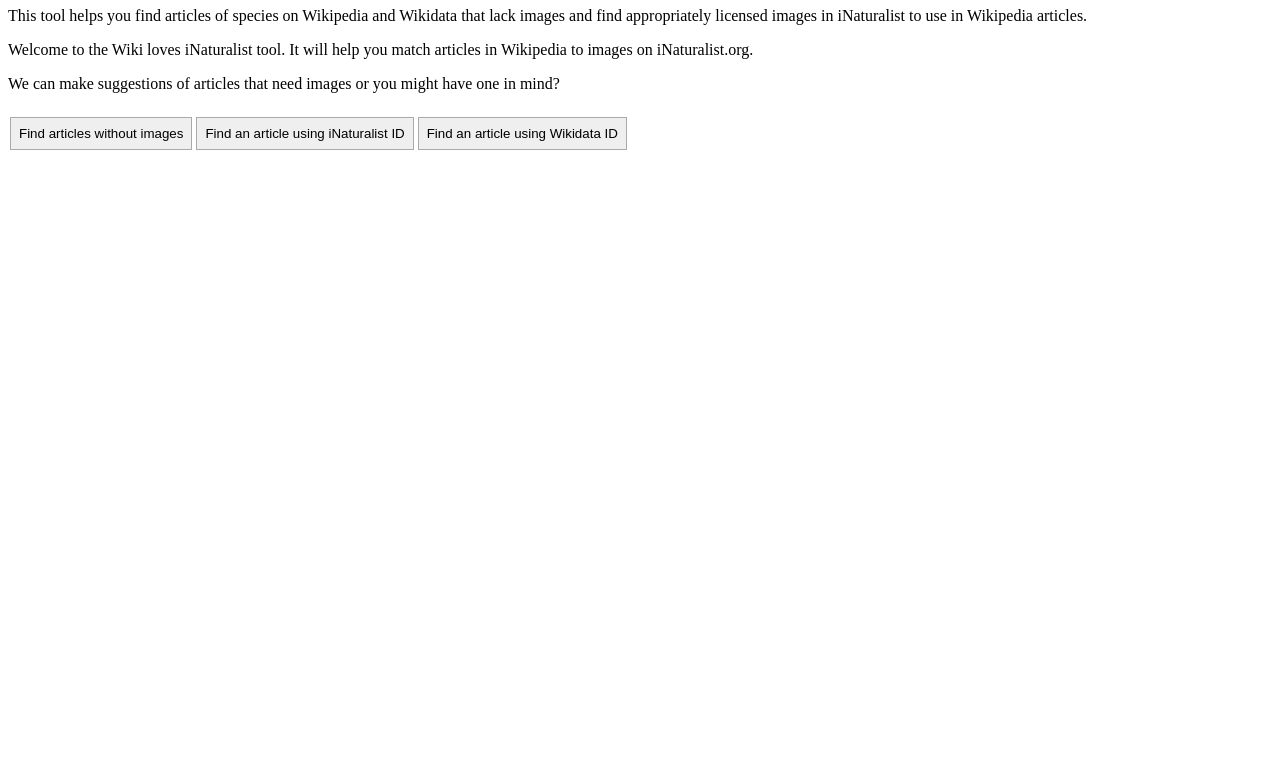
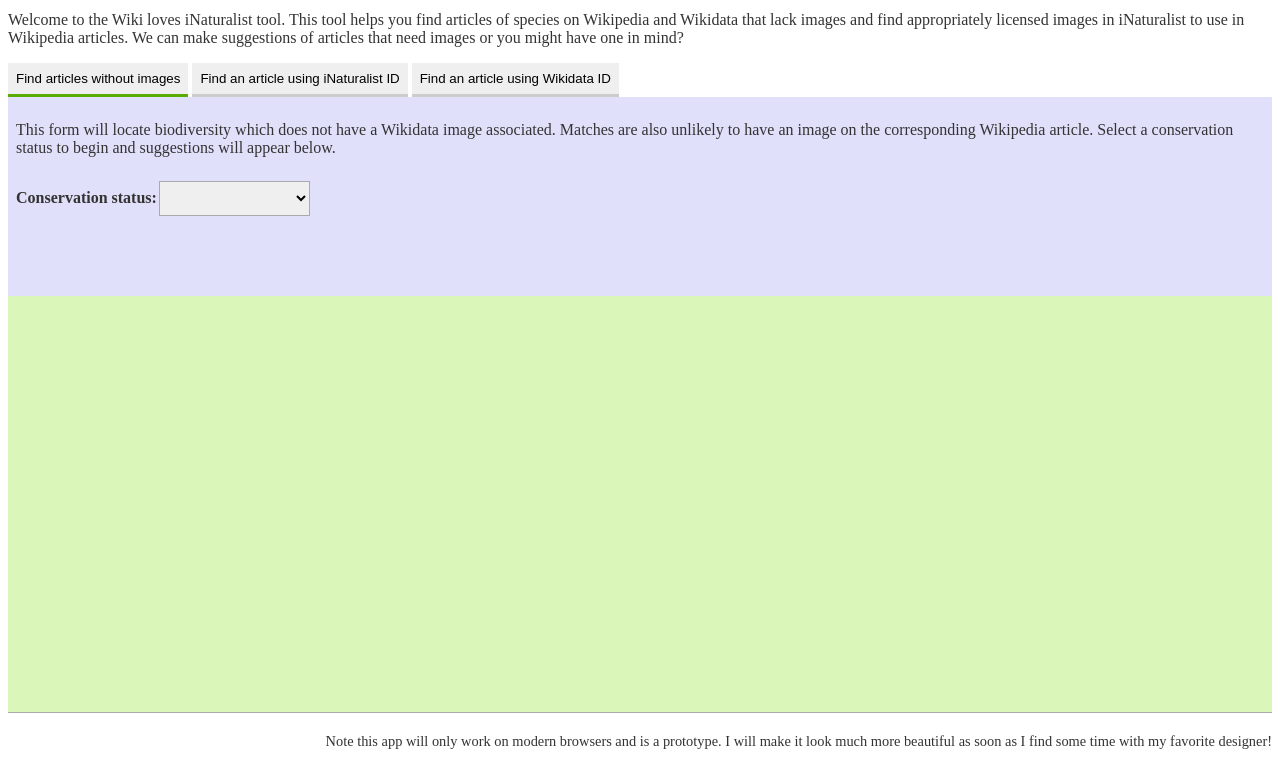
Before and after one commit to jdlrobson/WikiLovesINat, a website with bundled scripts: page public/index.html in a window 1280 px wide. Shown: the part 73-831 px from the top of the page. Before the commit the page ends 800 px from the top, so only its background shows below. Built offline with nearby package versions, Linux system fonts and the light colour scheme.

Commit message:
Styling pass, tabs, footer and default form

```diff
--- a/public/components/suggestion-form.js
+++ b/public/components/suggestion-form.js
@@ -8,7 +8,8 @@
         const wd = item.wikidata;
         const taxon = item.taxon;
         return node('button', {
-            onClick: () => {
+            onClick: (ev) => {
+                ev.preventDefault();
                 onClick(taxon, wd);
             },
         }, `${item.name} (${item.taxon}, ${item.wikidata})` )
@@ -42,8 +43,11 @@
         node('option', { 'value': NOT_ENDANGERED }, '!endangered' )
     ] );
 
-    return node('div', { class: 'suggestion-form' }, [
-        node('label', {}, 'Conservation status'),
+    return node('form', { class: 'suggestion-form' }, [
+        node('p', {}, [
+            'This form will locate biodiversity which does not have a Wikidata image associated. Matches are also unlikely to have an image on the corresponding Wikipedia article. Select a conservation status to begin and suggestions will appear below.'
+        ]),
+        node('label', {}, 'Conservation status:'),
         select,
         searchSuggestions( { suggestions, onClickSuggestion } )
     ] );
--- a/public/index.html
+++ b/public/index.html
@@ -4,18 +4,21 @@
         <title>Wiki loves iNaturalist</title>
         <meta name="viewport" content="width=device-width,minimum-scale=0.5,maximum-scale=1,user-scalable=0,initial-scale=1.0"/>
         <style type="text/css">
+        body { color: #333; }
+        footer { padding-top: 20px; text-align: right; font-size: 0.9em; border-top: solid 1px #aaa;}
+        h1 { text-transform: uppercase; border-bottom: solid 4px #888;}
         gallery__wikitext-helper { text-align: center; }
         .gallery__wikitext-helper__block {
             display: block;
             width: 100%;
         }
-        select, input, label, button {
+        select, input, button {
             border: solid 1px #aaa;
             padding: 8px;
             margin: 8px 2px;
             display: inline-block;
         }
-        label { background: #ccc; }
+        label { font-weight: bold; }
         textarea.gallery__wikitext-helper__block {
             height: 200px;
         }
@@ -41,14 +44,19 @@
             text-align: center;
         }
         .thumb--sad { border: solid 1px red; opacity: 0.4; }
+        form { background: #e0e0fa; padding: 8px;}
+        .search-form__results { background: #daf6b9; padding: 8px; min-height: 400px; }
+        .tab { border: none; border-bottom: solid 3px #ccc; margin: 0 4px 0 0; }
+        .tab--selected { border-bottom: solid 3px #5aac00; }
         </style>
     </head>
     <body>
         <h1>Wiki loves iNaturalist!</h1>
-        <p>This tool helps you find articles of species on Wikipedia and Wikidata that lack images and find
-            appropriately licensed images in iNaturalist to use in Wikipedia articles.
+        <p>
+            Welcome to the Wiki loves iNaturalist tool. This tool helps you find articles of species on Wikipedia and Wikidata that lack images and find appropriately licensed images in iNaturalist to use in Wikipedia articles. We can make suggestions of articles that need images or you might have one in mind?
         </p>
         <div id="app"></div>
+        <footer>Note this app will only work on modern browsers and is a prototype. I will make it look much more beautiful as soon as I find some time with my favorite designer!</footer>
         <script src="preact.js"></script>
         <script type="module" src="index.js"></script>
     </body>
--- a/public/index.js
+++ b/public/index.js
@@ -19,7 +19,7 @@
  * @property {string[]} uploadedFiles (iNaturalist url)
  */
 const state = {
-    screen: 0,
+    screen: 1,
     uploadedFiles: []
 };
 
@@ -73,25 +73,28 @@
 }
 
 const searchTypeButtons = () => {
+    const prevDefaultAndSetScreen = (screen) => {
+        return (ev) => {
+            ev.preventDefault();
+            setScreen(screen);
+        };
+    };
+
     return node('div', {class:'search-type-buttons'}, [
         node( 'button', {
-            onClick: () => setScreen(1)
+            class: state.screen === 1 ? 'tab--selected tab' : 'tab',
+            onClick: prevDefaultAndSetScreen(1)
         }, ['Find articles without images']),
         node( 'button', {
-            onClick: () => setScreen(2)
+            class: state.screen === 2 ? 'tab--selected tab' : 'tab',
+            onClick: prevDefaultAndSetScreen(2)
         }, [ 'Find an article using iNaturalist ID']),
         node( 'button', {
-            onClick: () => setScreen(3)
+            class: state.screen === 3 ? 'tab--selected tab' : 'tab',
+            onClick: prevDefaultAndSetScreen(3)
         }, [ 'Find an article using Wikidata ID'])
     ]);
 }
-const welcomeScreen = () => {
-    return node( 'div', {}, [
-        node( 'p', {}, [ 'Welcome to the Wiki loves iNaturalist tool. It will help you match articles in Wikipedia to images on iNaturalist.org.' ]),
-        node( 'p', {}, [ 'We can make suggestions of articles that need images or you might have one in mind?' ]),
-        searchTypeButtons()
-    ])
-};
 
 const makeSuggestionForm = () => {
     return suggestionForm( {
@@ -156,8 +159,8 @@
         return node('div', { class: 'error' },
             [ state.error ] );
     }
-    return state.taxonData && node('div', { class: 'search-form__results' },
-        taxonView(state.taxonData, ( filename ) => {
+    return node('div', { class: 'search-form__results' },
+        state.taxonData && taxonView(state.taxonData, ( filename ) => {
             state.uploadedFiles.push(filename);
             renderApp();
         }, state.uploadedFiles)
@@ -178,7 +181,6 @@
 const getScreen = () => {
     switch ( state.screen ) {
         case 0:
-            return makeScreen([welcomeScreen(), taxonResult()])
         case 1:
             return makeScreen([searchTypeButtons(), makeSuggestionForm(), taxonResult()]);
         case 2:
```
